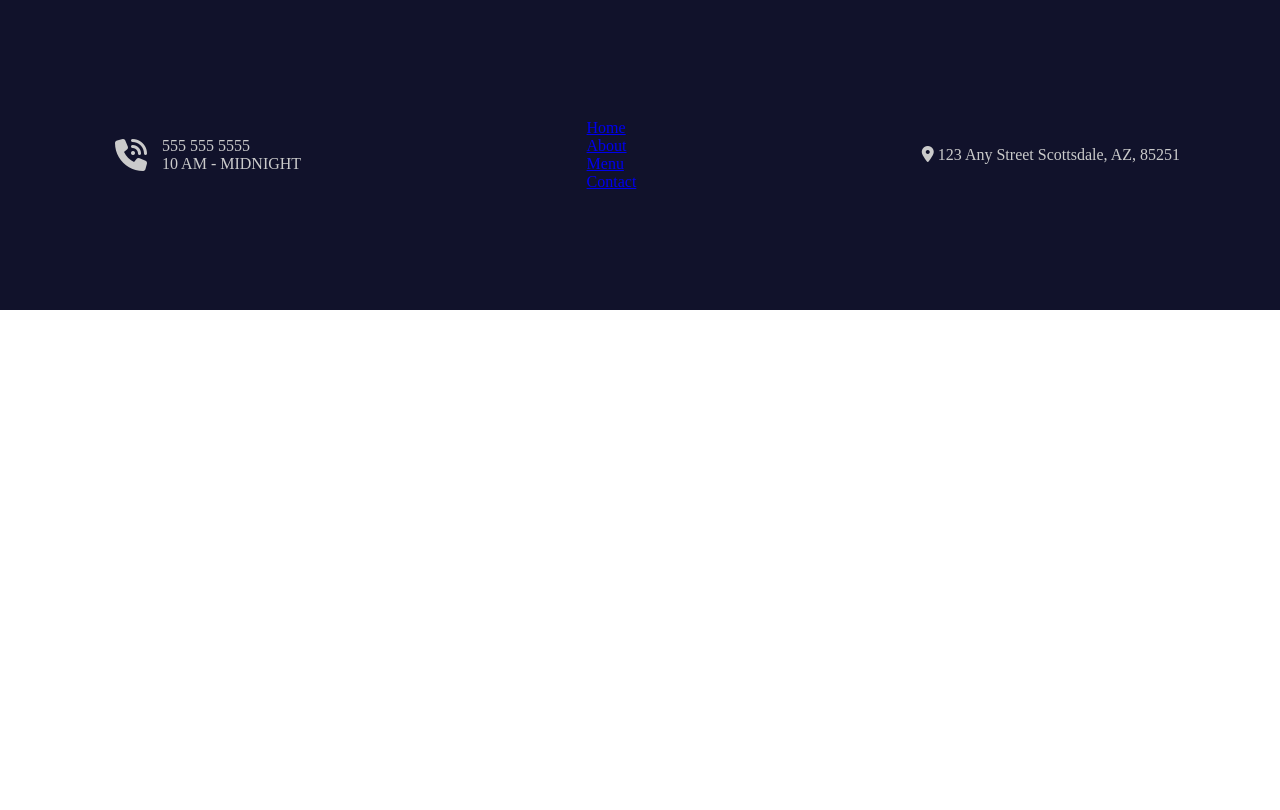
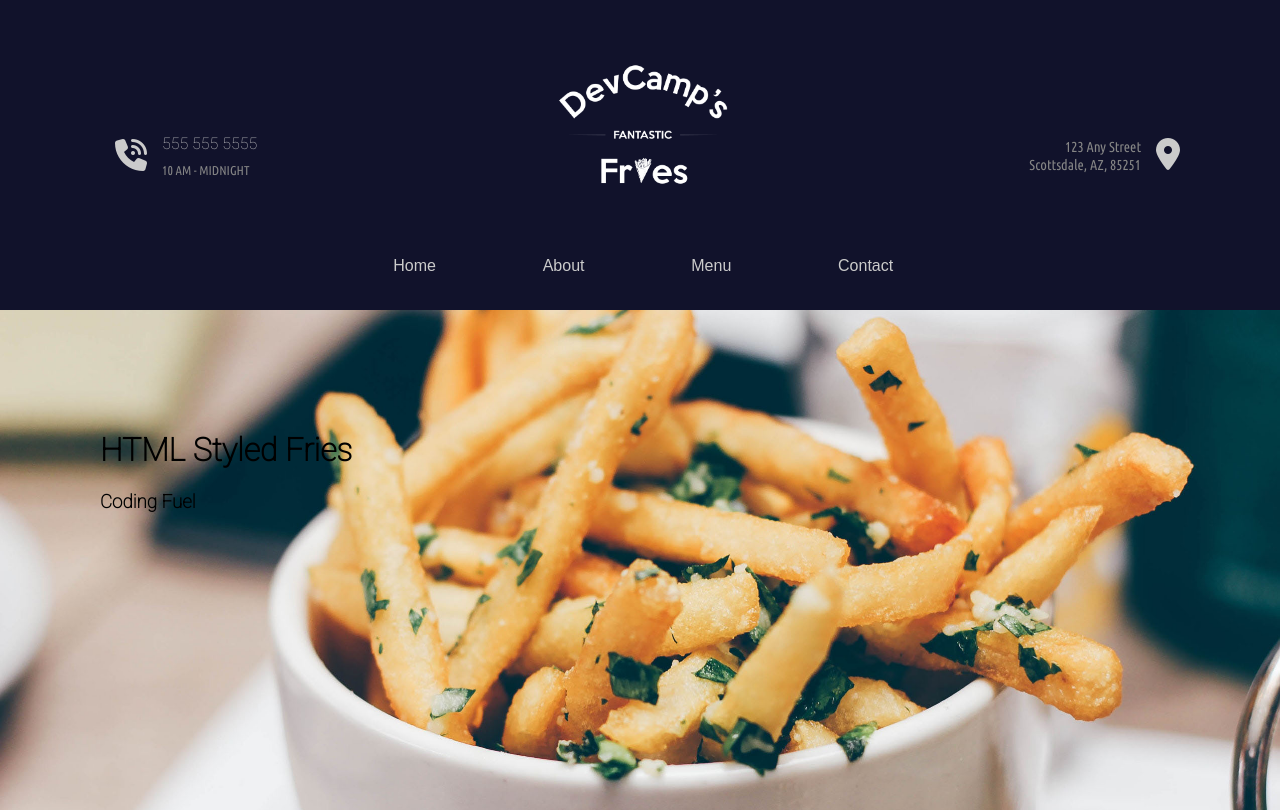
Before and after one commit to vlsmvl/DevCampMyWebsite, a plain HTML site: page index.HTML in a window 1280 px wide. Drawn offline with Linux system fonts and the light colour scheme.

Commit message:
Version 0.1

```diff
--- a/index.HTML
+++ b/index.HTML
@@ -6,8 +6,13 @@
     <title>Homepage</title>
     <meta name="viewport" content="width=device-width, initial-scale=1">
 
+    <link href="https://fonts.googleapis.com/css2?family=Roboto:wght@100&display=swap" rel="stylesheet">
+    <link href="https://fonts.googleapis.com/css2?family=Roboto:wght@100&family=Ubuntu+Condensed&family=Ubuntu+Mono:ital,wght@0,400;0,700;1,400;1,700&display=swap" rel="stylesheet">
+
     <script src="https://kit.fontawesome.com/f3572a35c5.js" crossorigin="anonymous"></script>
-    <link rel="stylesheet" href="styles.css">
+    <link rel="stylesheet" href="styles/common.css">
+    <link rel="stylesheet" href="styles/nav.css">
+    <link rel="stylesheet" href="styles/homepage.css">
 
 </head>
 <body>
@@ -30,7 +35,12 @@
         </div>
 
         <!-- Link wrapper -->
-            <div>
+            <div class="center-column">
+                    <div class="banner-image">
+                        <img src="images/logos/decamp-fantastic-fries-logo-white.png" alt="logo" width="216px" height="100%">
+                    </div>
+
+                 <div class="links-wrapper">
                     <div class="nav-link">
                         <a href="index.html">Home</a>
                     </div>
@@ -48,12 +58,33 @@
                     </div>
 
                 </div>
+            </div>
 
         <!-- Adress-->
+        <div class="right-column">
             <div class="address-wrapper">
+                <a href="contact.html">
+                    123 Any Street<br>
+                Scottsdale, AZ, 85251
+                </a>
+            </div>
+
+            <div class="contact-icon">
+                <a href="contact.html">
                     <i class="fa-solid fa-location-dot"></i>
-            123 Any Street
-            Scottsdale, AZ, 85251
+                 </a>
+            </div>
+        </div>
+
+    </div>
+
+    <div class="hero-section">
+        <div class="top-heading">
+            <h1>HTML Styled Fries</h1>
+        </div>
+
+        <div class="bottom-heading">
+            <h3>Coding Fuel</h3>
         </div>
     </div>
 
--- a/styles.css
+++ /dev/null
@@ -1,42 +0,0 @@
-/* Common styles */
-body {
-    margin: 0px;
-}
-/* Common nav styles */
-.navigation-wrapper {
-    height: 190PX;
-    background-color: #11122b;
-    color: #cbcbcb;
-    /* Flexbox container */
-    display: flex;
-    justify-content: space-between;
-    align-items: center;
-    padding: 60px 100px;
-
-    /* padding-top: 60px;
-    padding-bottom: 60px;
-    padding-right: 100px;
-    padding-left: 100px; */
-}
-
-.left-column {
-    display: flex;
-    align-items: center;
-}
-
-.icon {
-    margin: 15px;
-}
-
-.icon i {
-    font-size: 2em;
-}
-
-
-.left-column > .contact-hours-wrapper {
-    display: grid;
-    grid-template-columns: 1fr;
-}
-
-.address-wrapper {
-}
--- /dev/null
+++ b/styles/common.css
@@ -0,0 +1,129 @@
+/* Common styles */
+body {
+    margin: 0px;
+    font-family: 'Roboto', sans-serif;
+}
+/* Common nav styles */
+.navigation-wrapper {
+    height: 190PX;
+    background-color: #11122b;
+    color: #cbcbcb;
+    /* Flexbox container */
+    display: flex;
+    justify-content: space-between;
+    align-items: center;
+    padding: 60px 100px;
+
+    /* padding-top: 60px;
+    padding-bottom: 60px;
+    padding-right: 100px;
+    padding-left: 100px; */
+}
+
+/* Left column Styles */
+.navigation-wrapper > .left-column {
+    display: flex;
+    align-items: center;
+}
+
+.navigation-wrapper > .left-column > .icon {
+    margin: 15px;
+}
+
+.navigation-wrapper > .left-column > .icon i {
+    font-size: 2em;
+}
+
+
+.navigation-wrapper > .left-column > .contact-hours-wrapper {
+    display: grid;
+    grid-template-columns: 1fr;
+    grid-gap: 10px;
+}
+
+.navigation-wrapper > .left-column > .contact-hours-wrapper > .hours {
+    font-family: 'Ubuntu Condensed', sans-serif;
+    color: #858585;
+    font-size: 0.8em;
+}
+
+.links-wrapper > .nav-link a {
+    font-family: 'Ubuntu Condensed', sans-serif;
+    color: white;
+}
+
+/* Center column Styles */
+.navigation-wrapper > .center-column {
+    display: grid;
+    grid-template-columns: 1fr;
+    grid-gap: 42px;
+    width: 500px;
+}
+
+.navigation-wrapper > .center-column > .banner-image {
+    display: flex;
+    justify-content: center;
+}
+
+.navigation-wrapper > .center-column > .banner-image img {
+    width: 216px;
+    height: 100%;
+}
+
+.links-wrapper {
+    display: flex;
+    justify-content: space-between;
+    align-items: center;
+}
+
+.links-wrapper > .nav.link {
+    width: 70px;
+    text-align: center;
+}
+
+.links-wrapper > .nav-link a {
+    font-family: "ubuntu condensend" , sans-serif;
+    color: #cbcbcb;
+    text-decoration: none;
+    transition: 0.5s;
+}
+
+.links-wrapper > .nav-link a:hover {
+    color: #cea135;
+    letter-spacing: 2px;
+}
+/* Right column Styles */
+.navigation-wrapper > .right-column {
+    display: flex;
+    align-items: center;
+}
+
+.navigation-wrapper > .right-column > .address-wrapper {
+    font-family: 'Ubuntu Condensed', sans-serif;
+    text-align: right;
+}
+
+.navigation-wrapper > .right-column > .address-wrapper a {
+   color: #858585;
+   text-decoration: none;
+   font-size: 0.9em;
+   transform: 0.5s;;
+}
+
+.navigation-wrapper > .right-column > .address-wrapper a:hover {
+    color: #cea135
+ }
+
+.navigation-wrapper > .right-column > .contact-icon {
+    margin-left: 15px;
+    font-size: 2em;
+}
+
+.navigation-wrapper > .right-column > .contact-icon a {
+    color: #cbcbcb;
+    transition: 0.5s;
+}
+
+.navigation-wrapper > .right-column > .contact-icon a:hover {
+    color: #cea135;
+}
--- /dev/null
+++ b/styles/homepage.css
@@ -0,0 +1,12 @@
+/* Hero section style */
+.hero-section {
+    background-image: url(../images/backgrounds/fries-hero-bg.jpg);
+    padding: 100px;
+    height: 300px;
+    background-attachment: fixed;
+    background-position: center;
+    background-repeat: no-repeat;
+    background-size: cover;
+
+
+}
--- /dev/null
+++ b/styles/nav.css
@@ -0,0 +1,129 @@
+/* Common styles */
+body {
+    margin: 0px;
+    font-family: 'Roboto', sans-serif;
+}
+/* Common nav styles */
+.navigation-wrapper {
+    height: 190PX;
+    background-color: #11122b;
+    color: #cbcbcb;
+    /* Flexbox container */
+    display: flex;
+    justify-content: space-between;
+    align-items: center;
+    padding: 60px 100px;
+
+    /* padding-top: 60px;
+    padding-bottom: 60px;
+    padding-right: 100px;
+    padding-left: 100px; */
+}
+
+/* Left column Styles */
+.navigation-wrapper > .left-column {
+    display: flex;
+    align-items: center;
+}
+
+.navigation-wrapper > .left-column > .icon {
+    margin: 15px;
+}
+
+.navigation-wrapper > .left-column > .icon i {
+    font-size: 2em;
+}
+
+
+.navigation-wrapper > .left-column > .contact-hours-wrapper {
+    display: grid;
+    grid-template-columns: 1fr;
+    grid-gap: 10px;
+}
+
+.navigation-wrapper > .left-column > .contact-hours-wrapper > .hours {
+    font-family: 'Ubuntu Condensed', sans-serif;
+    color: #858585;
+    font-size: 0.8em;
+}
+
+.links-wrapper > .nav-link a {
+    font-family: 'Ubuntu Condensed', sans-serif;
+    color: white;
+}
+
+/* Center column Styles */
+.navigation-wrapper > .center-column {
+    display: grid;
+    grid-template-columns: 1fr;
+    grid-gap: 42px;
+    width: 500px;
+}
+
+.navigation-wrapper > .center-column > .banner-image {
+    display: flex;
+    justify-content: center;
+}
+
+.navigation-wrapper > .center-column > .banner-image img {
+    width: 216px;
+    height: 100%;
+}
+
+.links-wrapper {
+    display: flex;
+    justify-content: space-between;
+    align-items: center;
+}
+
+.links-wrapper > .nav.link {
+    width: 70px;
+    text-align: center;
+}
+
+.links-wrapper > .nav-link a {
+    font-family: "ubuntu condensend" , sans-serif;
+    color: #cbcbcb;
+    text-decoration: none;
+    transition: 0.5s;
+}
+
+.links-wrapper > .nav-link a:hover {
+    color: #cea135;
+    letter-spacing: 2px;
+}
+/* Right column Styles */
+.navigation-wrapper > .right-column {
+    display: flex;
+    align-items: center;
+}
+
+.navigation-wrapper > .right-column > .address-wrapper {
+    font-family: 'Ubuntu Condensed', sans-serif;
+    text-align: right;
+}
+
+.navigation-wrapper > .right-column > .address-wrapper a {
+   color: #858585;
+   text-decoration: none;
+   font-size: 0.9em;
+   transform: 0.5s;;
+}
+
+.navigation-wrapper > .right-column > .address-wrapper a:hover {
+    color: #cea135
+ }
+
+.navigation-wrapper > .right-column > .contact-icon {
+    margin-left: 15px;
+    font-size: 2em;
+}
+
+.navigation-wrapper > .right-column > .contact-icon a {
+    color: #cbcbcb;
+    transition: 0.5s;
+}
+
+.navigation-wrapper > .right-column > .contact-icon a:hover {
+    color: #cea135;
+}
```
Also changed, not shown: images/backgrounds/fries-hero-bg.jpg (added), images/logos/decamp-fantastic-fries-logo-white.png (added). Lines whose indentation alone changed are shown as unchanged.
